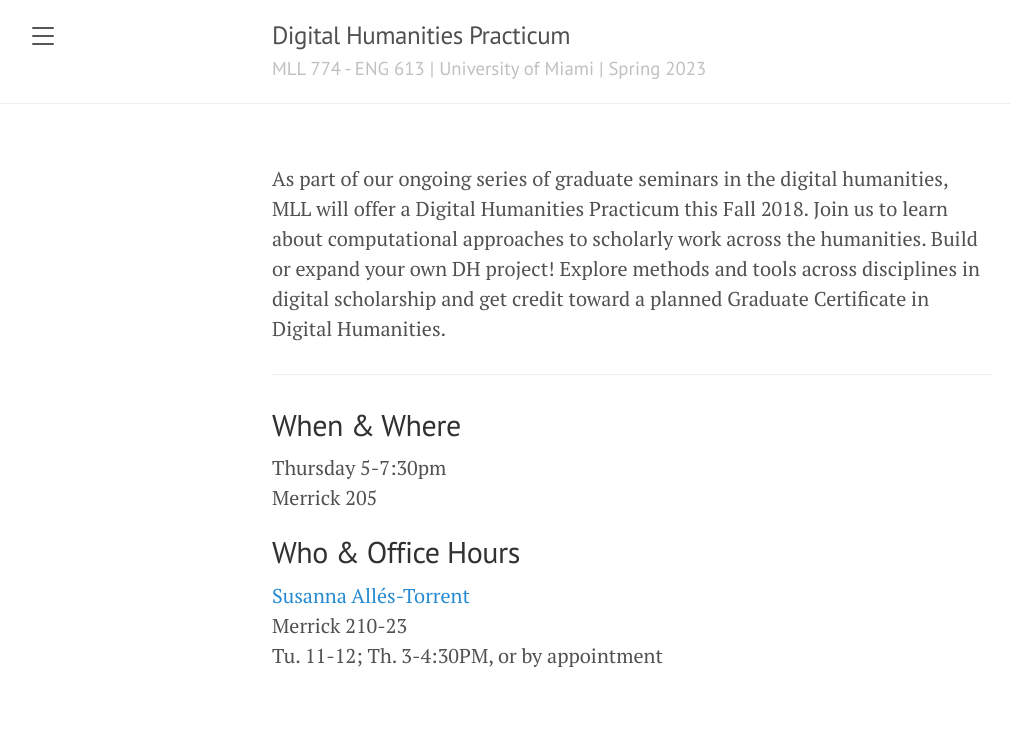
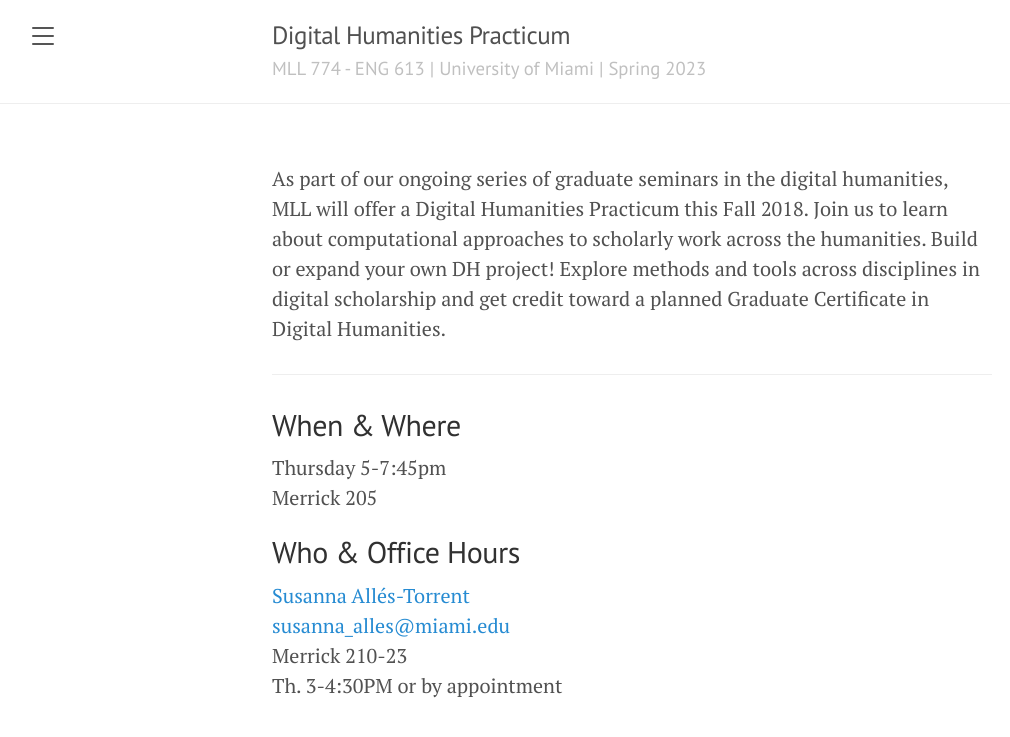
Before and after one commit to susannalles/DHPracticum_Spring23, a Jekyll site: the page built from index.html, in a window 1280 px wide. Shown: the top 737 px of the page, without its empty margins (8-1018 px from the left). Built offline with Jekyll 4.4.1, drawn with Linux system fonts in a browser that asks for light colours; the list of posts is cut into pages by our own code.

Commit message:
Update index.html

```diff
--- a/index.html
+++ b/index.html
@@ -13,14 +13,15 @@ Join us to learn about computational approaches to scholarly work across the hum
 
 <div class="toc">
 <h2>When & Where</h2>
-<p>Thursday 5-7:30pm<br/>
+<p>Thursday 5-7:45pm<br/>
 Merrick 205</p>
 
 <h2>Who & Office Hours</h2>
 
-<p><a href="mailto:susanna_alles@miami.edu">Susanna Allés-Torrent</a><br/>
+<p><a href="https://susannalles.com">Susanna Allés-Torrent</a><br/>
+<a href="mailto:susanna_alles@miami.edu">susanna_alles@miami.edu</a><br/>
 Merrick 210-23<br/>
-Tu. 11-12; Th. 3-4:30PM, or by appointment
+Th. 3-4:30PM or by appointment
 </p>
 
 </div>
```
